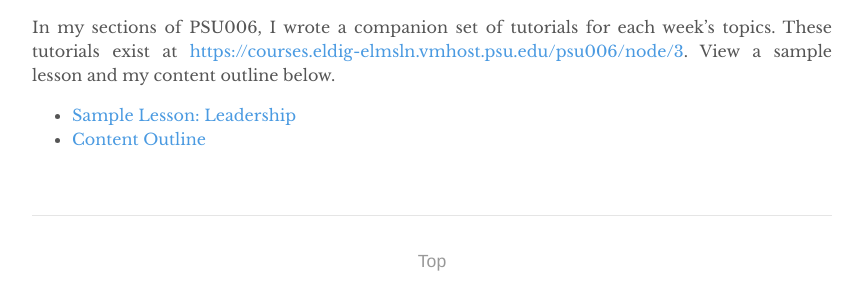
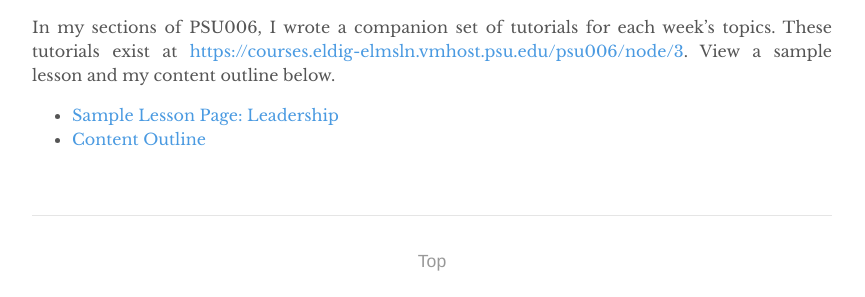
Before and after one commit to kat-wehr/mysite, a Jekyll site: the page built from _pages/portfolio.md, in a window 1280 px wide. Shown: the part 542-839 px from the top of the page, without its empty margins (208-1073 px from the left). Built offline with Jekyll 4.4.1, drawn with Linux system fonts in a browser that asks for light colours; nearby versions of some CDN libraries.

Commit message:
Update portfolio.md

```diff
--- a/_pages/portfolio.md
+++ b/_pages/portfolio.md
@@ -13,5 +13,9 @@ As a master's-degree holding employee at Smeal College of Business, I was qualif
 
 In my sections of PSU006, I wrote a companion set of tutorials for each week's topics. These tutorials exist at [https://courses.eldig-elmsln.vmhost.psu.edu/psu006/node/3](https://courses.eldig-elmsln.vmhost.psu.edu/psu006/node/3). View a sample lesson and my content outline below.
 
-- [Sample Lesson: Leadership](/assets/porfolio_images/Screenshot-Leadership.png)
-- [Content Outline](/assets/portfolio_images/PSU006_contentoutline.png)
+<ul>
+  <li><a href="/assets/porfolio_images/Screenshot-Leadership.png" target="new">Sample Lesson Page: Leadership</a>
+  </li>
+  <li><a href="/assets/portfolio_images/PSU006_contentoutline.png" target="new">Content Outline</a>
+  </li>
+</ul>
```
